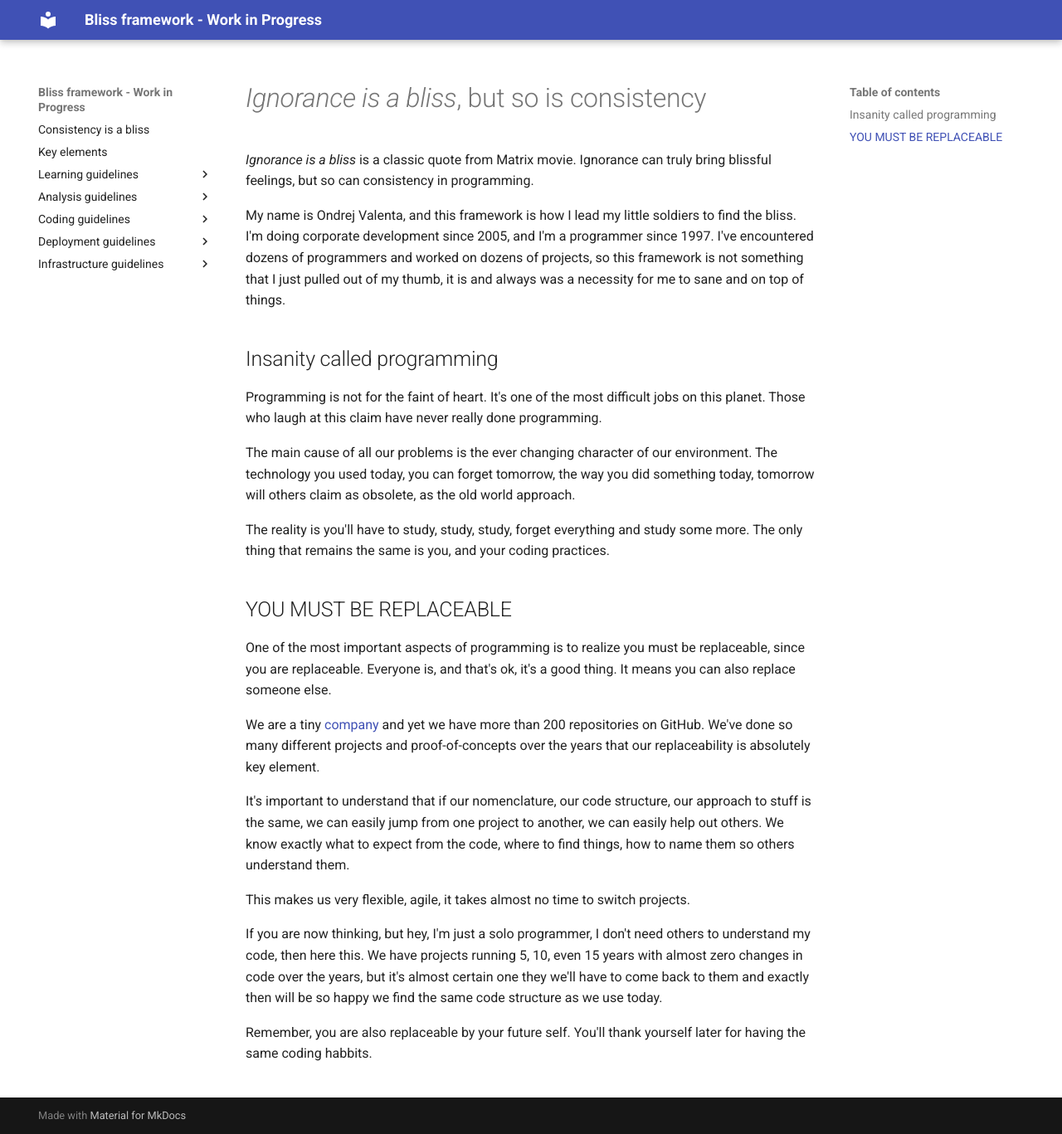
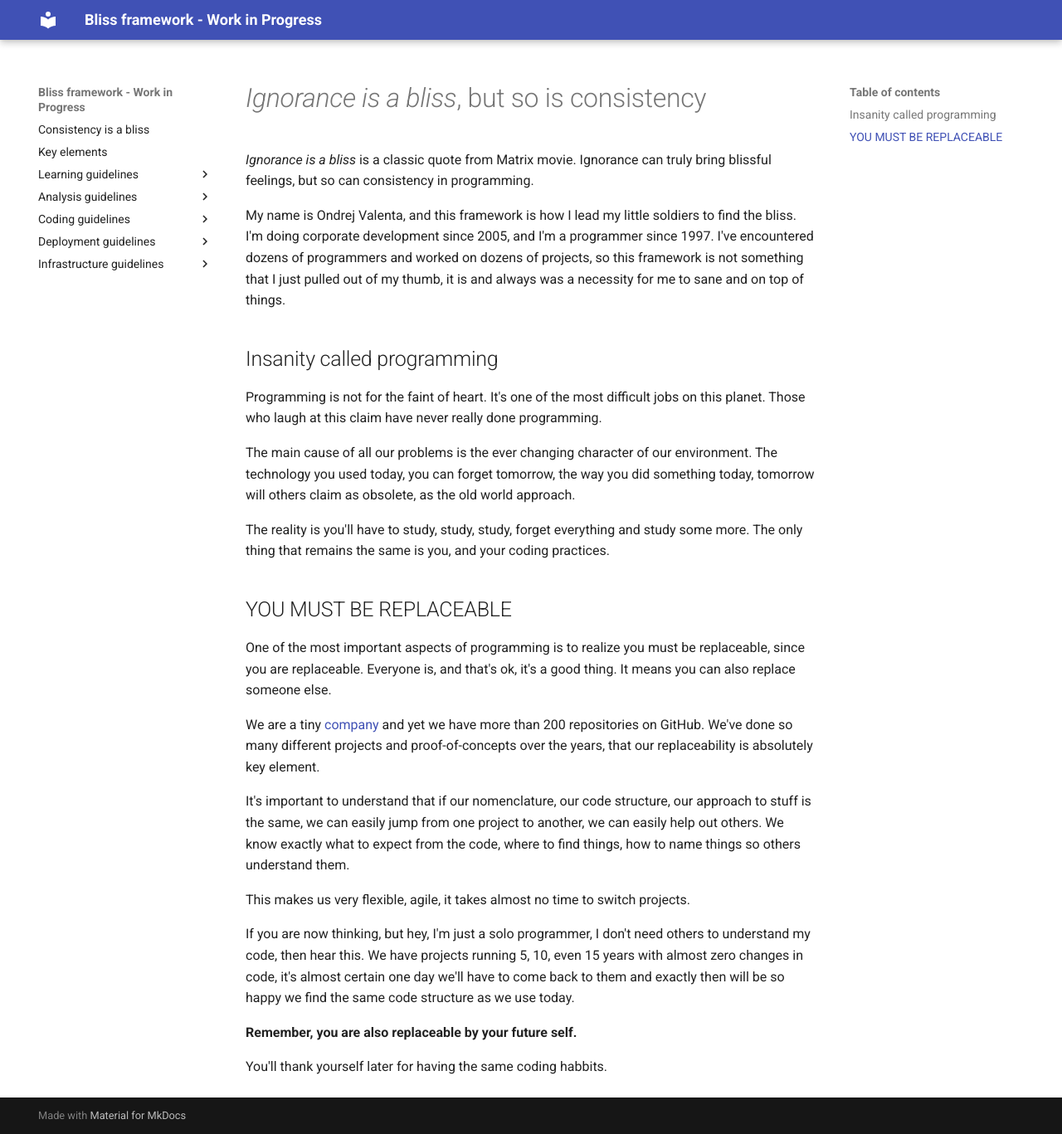
Before and after one commit to bliss-framework/web, an MkDocs documentation site: the page built from docs/index.md, in a window 1280 px wide and 1367 px high. Shown: the whole window at 83% size. Built offline with MkDocs 1.6.1 and Material for MkDocs 9.7.7, drawn with Linux system fonts in a browser that asks for light colours.

Commit message:
- small corrections

```diff
--- a/docs/index.md
+++ b/docs/index.md
@@ -22,12 +22,14 @@ The reality is you'll have to study, study, study, forget everything and study s
 
 One of the most important aspects of programming is to realize you must be replaceable, since you are replaceable. Everyone is, and that's ok, it's a good thing. It means you can also replace someone else.
 
-We are a tiny [company](https://keenmate.com) and yet we have more than 200 repositories on GitHub. We've done so many different projects and proof-of-concepts over the years that our replaceability is absolutely key element.
+We are a tiny [company](https://keenmate.com) and yet we have more than 200 repositories on GitHub. We've done so many different projects and proof-of-concepts over the years, that our replaceability is absolutely key element.
 
-It's important to understand that if our nomenclature, our code structure, our approach to stuff is the same, we can easily jump from one project to another, we can easily help out others. We know exactly what to expect from the code, where to find things, how to name them so others understand them.
+It's important to understand that if our nomenclature, our code structure, our approach to stuff is the same, we can easily jump from one project to another, we can easily help out others. We know exactly what to expect from the code, where to find things, how to name things so others understand them.
 
 This makes us very flexible, agile, it takes almost no time to switch projects.
 
-If you are now thinking, but hey, I'm just a solo programmer, I don't need others to understand my code, then here this. We have projects running 5, 10, even 15 years with almost zero changes in code over the years, but it's almost certain one they we'll have to come back to them and exactly then will be so happy we find the same code structure as we use today.
+If you are now thinking, but hey, I'm just a solo programmer, I don't need others to understand my code, then hear this. We have projects running 5, 10, even 15 years with almost zero changes in code, it's almost certain one day we'll have to come back to them and exactly then will be so happy we find the same code structure as we use today.
 
-Remember, you are also replaceable by your future self. You'll thank yourself later for having the same coding habbits.
+__Remember, you are also replaceable by your future self.__
+
+You'll thank yourself later for having the same coding habbits.
```
